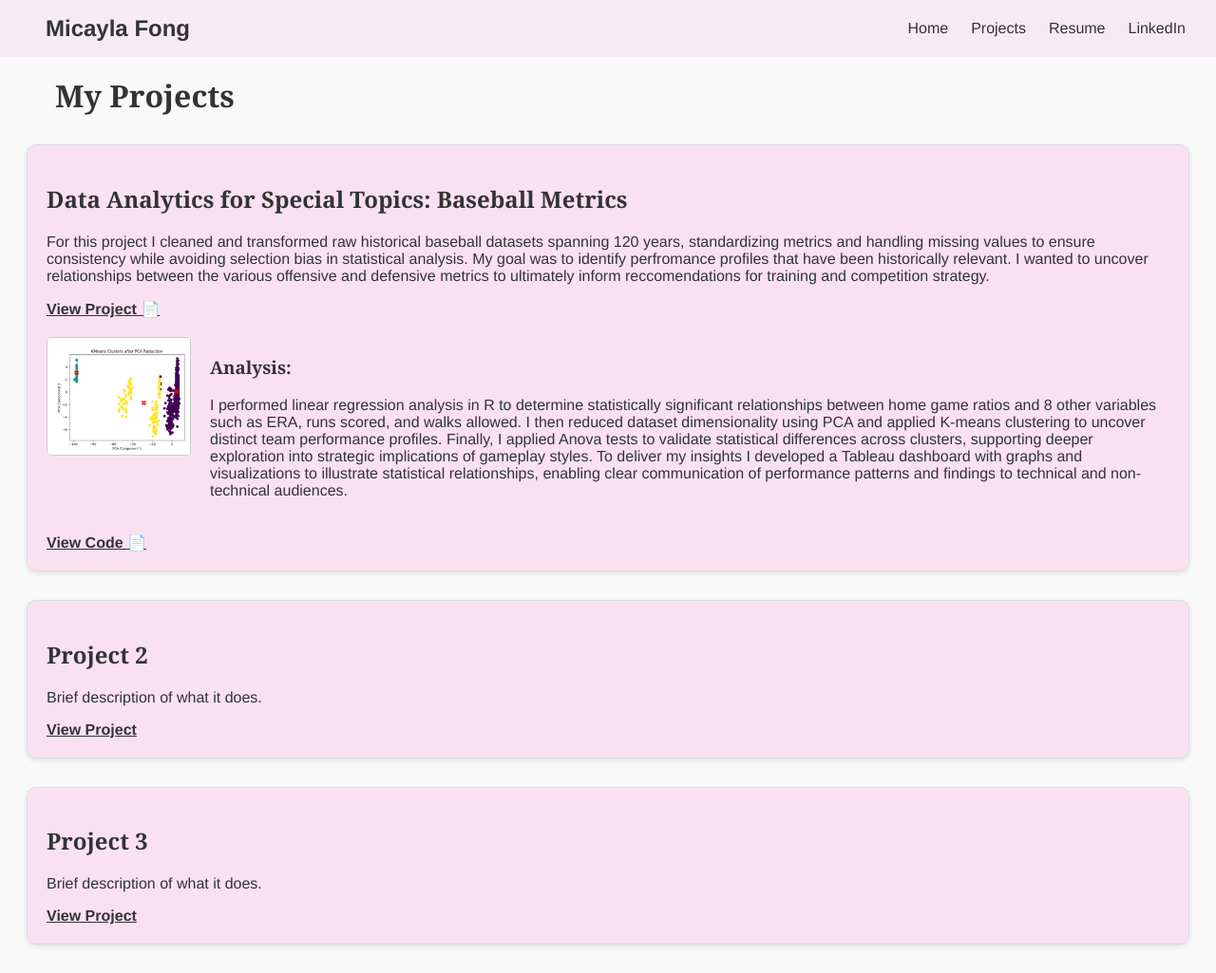
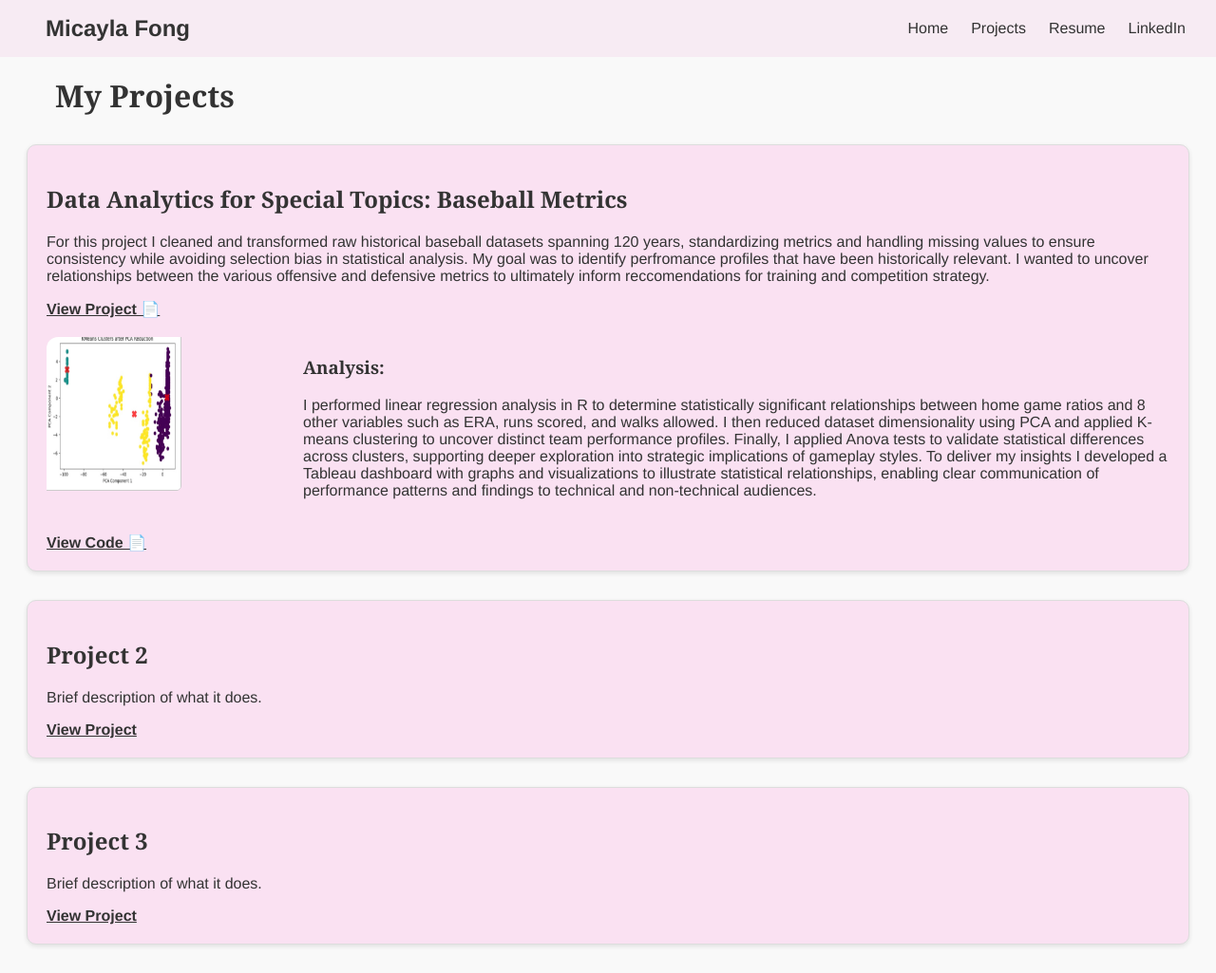
Before and after one commit to mdfong35/mdfong35.github.io, a Jekyll site: the page built from projects.md, in a window 1280 px wide and 1025 px high. Shown: the whole window at 95% size. Built offline with Jekyll 4.4.1, drawn with Linux system fonts in a browser that asks for light colours.

Commit message:
Update style.css

```diff
--- a/assets/style.css
+++ b/assets/style.css
@@ -106,3 +106,21 @@ h1, h2, h3 {
 .analysis-text {
     flex: 1; /* takes remaining space next to image */
 }
+
+/* Crop container */
+.img-crop-container {
+  width: 250px;         /* adjust this for final crop width */
+  height: 180px;        /* adjust this for final crop height */
+  overflow: hidden;     /* hides rest of the image */
+  border-radius: 12px;  /* optional rounded corners */
+  position: relative;
+}
+
+/* Image inside crop */
+.img-crop-container img {
+  height: 100%;         /* makes image fill height */
+  width: auto;          /* keeps aspect ratio */
+  position: absolute;
+  top: -20px;           /* adjust to move image up/down */
+  left: -10px;          /* adjust to move image left/right */
+}
```
